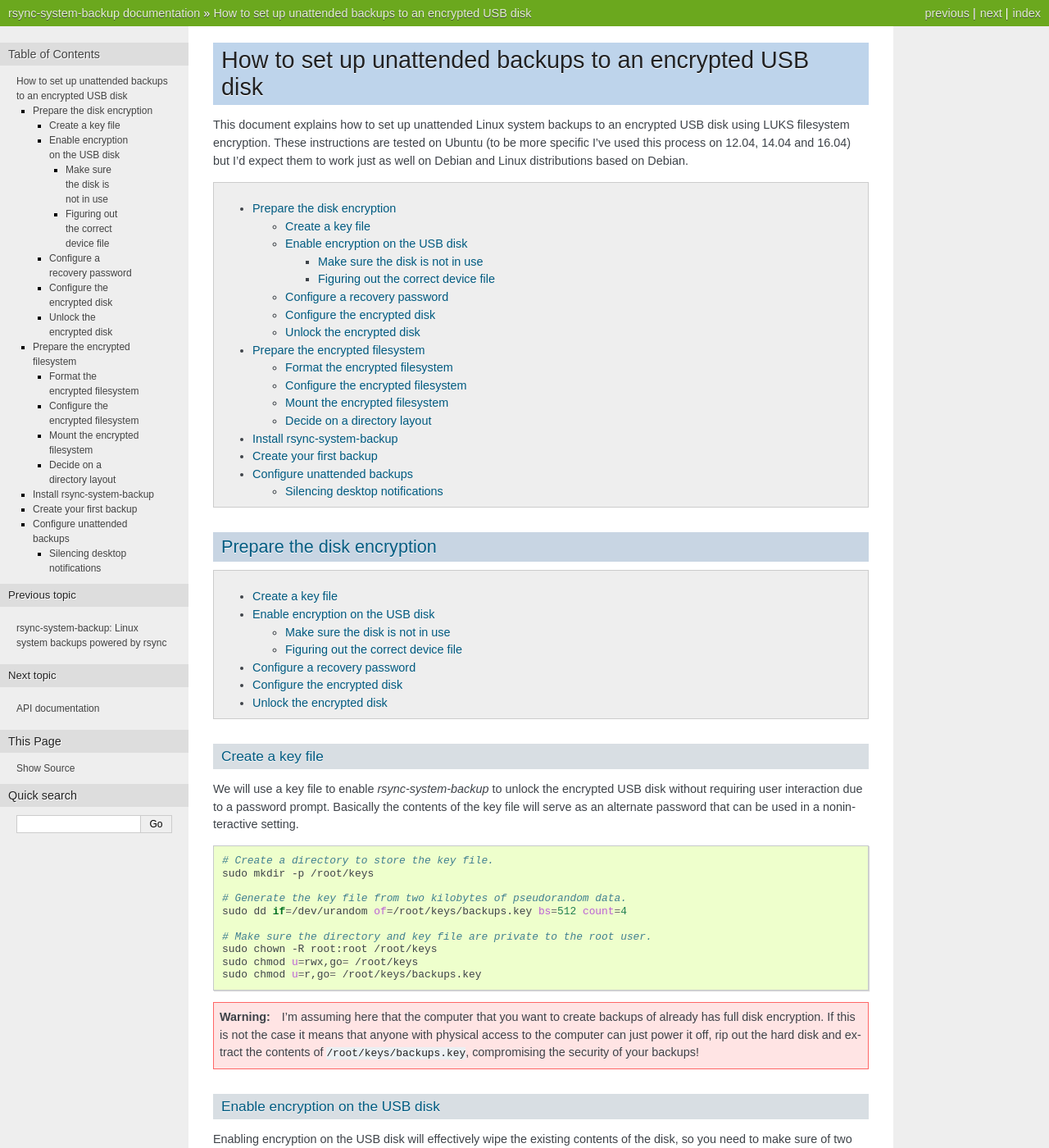
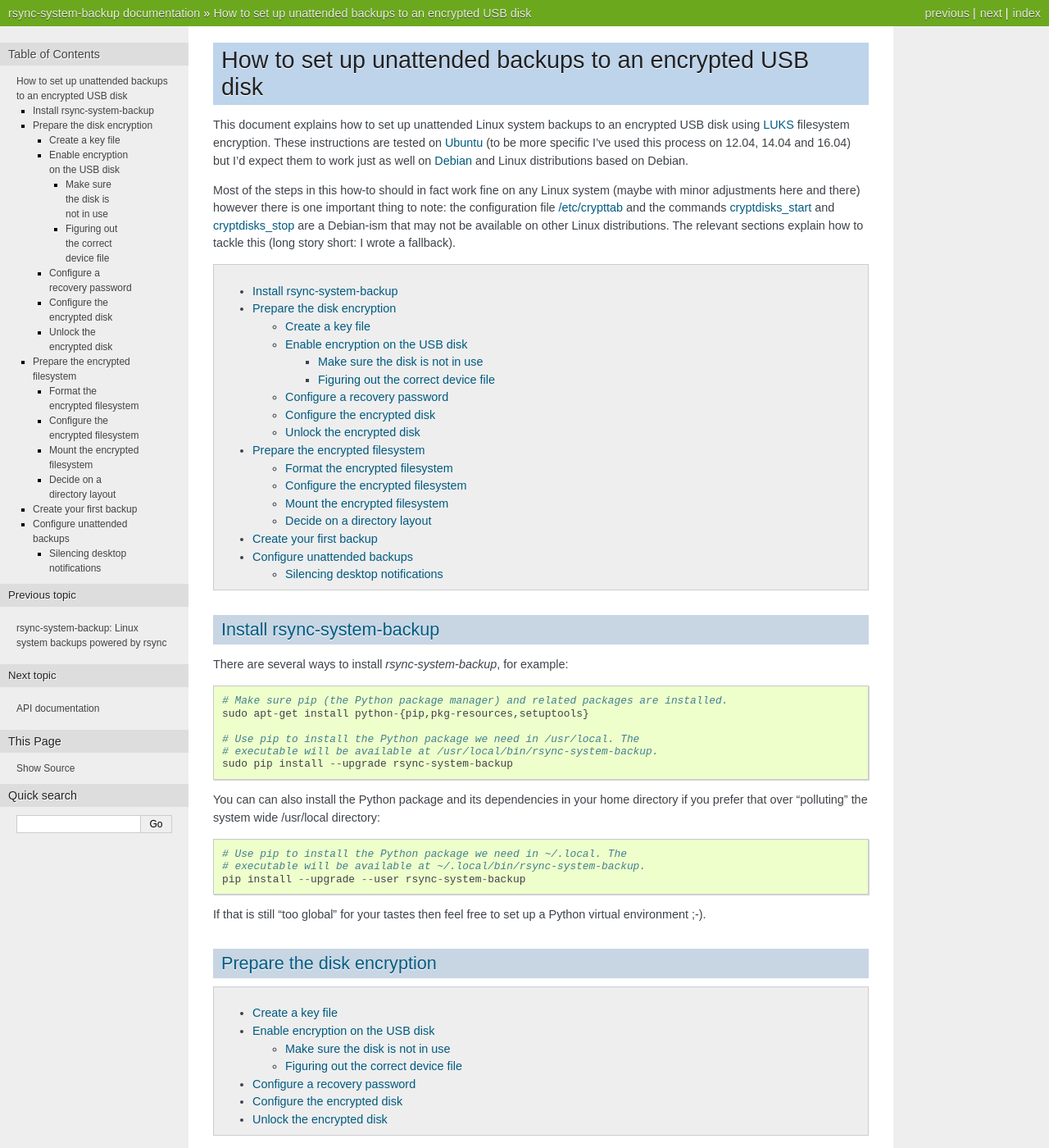
Before and after one commit to xolox/python-rsync-system-backup, a Sphinx documentation site: the page built from docs/howto/encrypted-usb-disk.rst, in a window 1280 px wide and 1400 px high. Shown: the whole window at 82% size. Built offline with Sphinx 7.4.7, drawn with Linux system fonts in a browser that asks for light colours; the version number could not be read and is left out; some of the changed text lies outside the part shown.

Commit message:
Incorporate cryptdisks_{start,stop} fallbacks in how-to

```diff
--- a/docs/howto/encrypted-usb-disk.rst
+++ b/docs/howto/encrypted-usb-disk.rst
@@ -2,13 +2,43 @@
 =========================================================
 
 This document explains how to set up unattended Linux system backups to an
-encrypted USB disk using LUKS filesystem encryption. These instructions are
-tested on Ubuntu (to be more specific I've used this process on 12.04, 14.04
-and 16.04) but I'd expect them to work just as well on Debian and Linux
+encrypted USB disk using LUKS_ filesystem encryption. These instructions are
+tested on Ubuntu_ (to be more specific I've used this process on 12.04, 14.04
+and 16.04) but I'd expect them to work just as well on Debian_ and Linux
 distributions based on Debian.
+
+Most of the steps in this how-to should in fact work fine on any Linux system
+(maybe with minor adjustments here and there) however there is one important
+thing to note: the configuration file `/etc/crypttab`_ and the commands
+cryptdisks_start_ and cryptdisks_stop_ are a Debian-ism that may not be
+available on other Linux distributions. The relevant sections explain
+how to tackle this (long story short: I wrote a fallback).
 
 .. contents::
    :local:
+
+Install rsync-system-backup
+---------------------------
+
+There are several ways to install `rsync-system-backup`, for example::
+
+ # Make sure pip (the Python package manager) and related packages are installed.
+ sudo apt-get install python-{pip,pkg-resources,setuptools}
+
+ # Use pip to install the Python package we need in /usr/local. The
+ # executable will be available at /usr/local/bin/rsync-system-backup.
+ sudo pip install --upgrade rsync-system-backup
+
+You can can also install the Python package and its dependencies in your home
+directory if you prefer that over "polluting" the system wide /usr/local
+directory::
+
+ # Use pip to install the Python package we need in ~/.local. The
+ # executable will be available at ~/.local/bin/rsync-system-backup.
+ pip install --upgrade --user rsync-system-backup
+
+If that is still "too global" for your tastes then feel free to set up a
+Python virtual environment ;-).
 
 Prepare the disk encryption
 ---------------------------
@@ -165,9 +195,35 @@
 Thanks to the ``/etc/crypttab`` entry that we added in the previous step,
 unlocking the disk is very simple::
 
+ # Unlock the encrypted backups disk.
  sudo cryptdisks_start backups
 
-This won't ask for a password because we configured a key file.
+This won't ask for a password because we configured a key file. If you get a
+"command not found" error then here are two suggestions:
+
+1. If you're running a Linux distribution based on Debian_ (like Ubuntu_) then
+   you can install cryptdisks_start_ and cryptdisks_stop_ as follows::
+
+    # Make sure `cryptdisks_start' and `cryptdisks_stop' are installed.
+    sudo apt-get install cryptsetup
+
+2. If you're running a Linux distribution that's not based on Debian_ then the
+   cryptdisks_start_ and cryptdisks_stop_ programs may not be available to you.
+   Don't worry though, I've got your back! ;-)
+
+   Because we've already installed `rsync-system-backup` its dependencies are
+   also available. One of these dependencies installs the following two command
+   line programs:
+
+   - ``cryptdisks-start-fallback``
+   - ``cryptdisks-stop-fallback``
+
+   These programs are not as full featured as their "official" counterparts but
+   they should work fine for the purposes of this how-to. Instead of the
+   command given at the start of this section, please use the following
+   command::
+
+    sudo cryptdisks-start-fallback backups
 
 Prepare the encrypted filesystem
 --------------------------------
@@ -354,3 +387,13 @@
 If the desktop notifications announcing the start and completion of a system
 backup drive you bonkers, add the ``--disable-notifications`` option to the
 `rsync-system-backup` command line to silence desktop notifications.
+
+
+.. External references:
+
+.. _/etc/crypttab: https://manpages.debian.org/crypttab
+.. _cryptdisks_start: https://manpages.debian.org/cryptdisks_start
+.. _cryptdisks_stop: https://manpages.debian.org/cryptdisks_stop
+.. _Debian: https://en.wikipedia.org/wiki/Debian
+.. _LUKS: https://en.wikipedia.org/wiki/Linux_Unified_Key_Setup
+.. _Ubuntu: https://en.wikipedia.org/wiki/Ubuntu_(operating_system)
--- a/requirements.txt
+++ b/requirements.txt
@@ -1,7 +1,7 @@
 coloredlogs >= 6.1
 executor >= 17.1
 humanfriendly >= 3.1
-linux-utils >= 0.3
+linux-utils >= 0.4
 proc >= 0.12
 property-manager >= 2.0
 rotate-backups >= 4.4
```
Also changed, not shown: other parts of docs/howto/encrypted-usb-disk.rst (+0 -23 lines).
